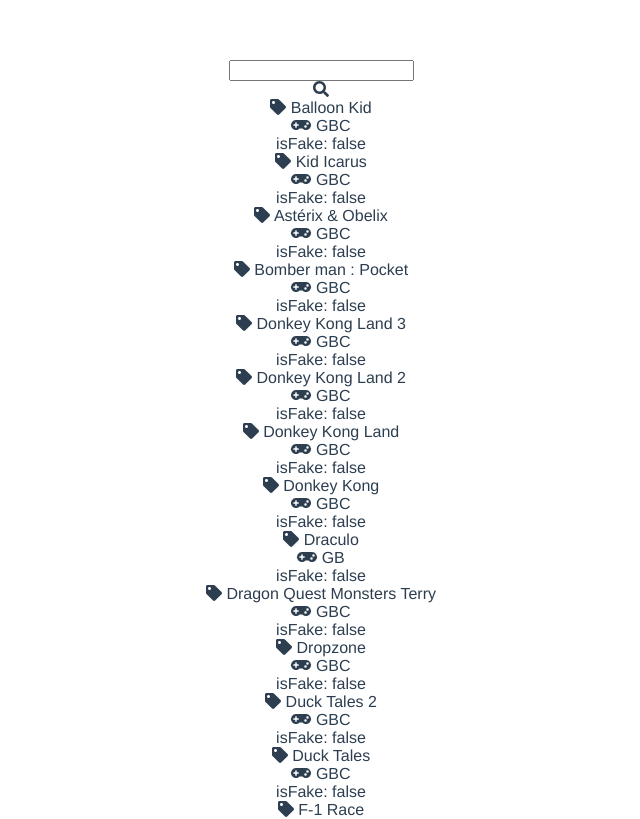
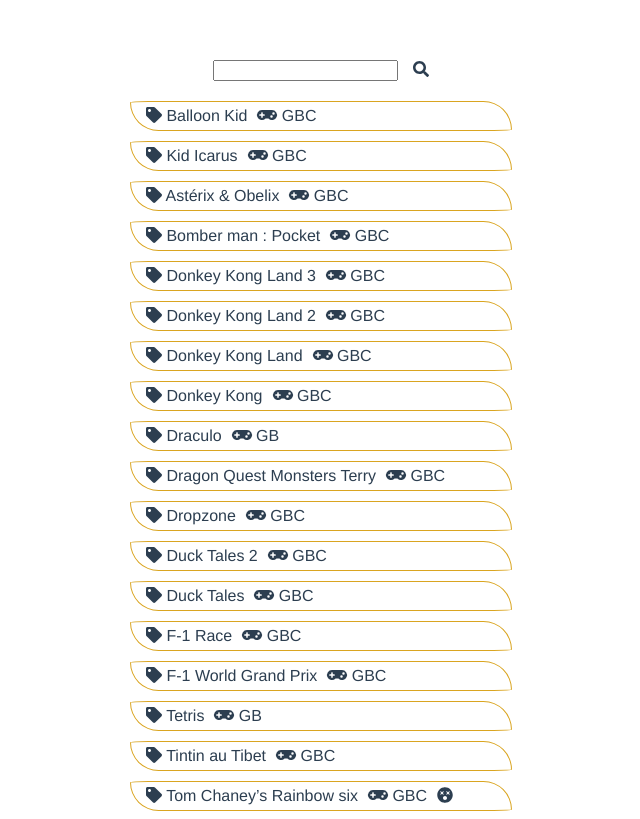
Before and after one commit to odGit/collection-viewer, a Vue app: page / in a window 1280 px wide. Shown: the top 819 px of the page, without its empty margins (319-959 px from the left). Built offline with nearby package versions, Linux system fonts and the light colour scheme.

Commit message:
add styling for single item

```diff
--- a/src/App.vue
+++ b/src/App.vue
@@ -1,29 +1,16 @@
 <template>
   <div id="app">
     <search v-model="searchText"/>
-    <font-awesome-icon :icon='searchIcon' />
     <div
       v-for="(item, index) in collectionData"
       :key='`list-item-${index}`'
+      class="collection"
     >
-      <div>
-        <font-awesome-icon :icon='titleIcon' />
-        <span>
-          {{ item.title }}
-        </span>
-      </div>
-      <div>
-        <font-awesome-icon :icon='platformIcon' />
-        <span>
-          {{ item.platform }}
-        </span>
-      </div>
-      <div>isFake:
-        <font-awesome-icon v-if="item.bootleg" :icon='bootlegIcon' />
-        <span>
-          {{ item.bootleg }}
-        </span>
-      </div>
+      <item
+        :title="item.title"
+        :platform="item.platform"
+        :isBootleg="item.bootleg"
+      />
     </div>
   </div>
 </template>
@@ -32,23 +19,18 @@
 import { Component, Vue } from 'vue-property-decorator';
 import json from '@/services/collection.json';
 import Search from '@/components/search.vue';
-// import { library } from '@fortawesome/fontawesome-svg-core';
-import { faGamepad, faSearch, faDizzy, faTag } from '@fortawesome/free-solid-svg-icons';
-import { FontAwesomeIcon } from '@fortawesome/vue-fontawesome';
+
+import Item from '@/components/item.vue';
 
 @Component({
   components: {
     Search,
-    FontAwesomeIcon
+    Item
   }
 })
 export default class App extends Vue {
   private collectionData: Collection.Game[] = json.collection;
   private searchText = '';
-  private searchIcon = faSearch;
-  private titleIcon = faTag;
-  private bootlegIcon = faDizzy;
-  private platformIcon = faGamepad;
 }
 </script>
 
@@ -61,4 +43,7 @@
   color: #2c3e50;
   margin-top: 60px;
 }
+.collection {
+  width: 100%;
+}
 </style>
--- /dev/null
+++ b/src/components/item.vue
@@ -0,0 +1,62 @@
+<template>
+  <div class="item">
+    <div class="item-element">
+      <font-awesome-icon :icon='titleIcon' />
+      <span>
+        {{ title }}
+      </span>
+    </div>
+    <div class="item-element">
+      <font-awesome-icon :icon='platformIcon' />
+      <span>
+        {{ platform }}
+      </span>
+    </div>
+    <div class="item-element">
+      <font-awesome-icon v-if="isBootleg" :icon='bootlegIcon' />
+    </div>
+  </div>
+</template>
+
+<script lang="ts">
+import { Component, Prop, Vue } from 'vue-property-decorator';
+import { FontAwesomeIcon } from '@fortawesome/vue-fontawesome';
+import { faGamepad, faDizzy, faTag } from '@fortawesome/free-solid-svg-icons';
+
+@Component({
+  components: {
+    FontAwesomeIcon
+  }
+})
+export default class Item extends Vue {
+  @Prop({ required: true })
+  title!: string;
+
+  @Prop({ required: true })
+  platform!: string;
+
+  @Prop({ required: true })
+  isBootleg!: boolean;
+
+  private titleIcon = faTag;
+  private bootlegIcon = faDizzy;
+  private platformIcon = faGamepad;
+}
+</script>
+
+<style>
+ .item {
+   width: auto;
+   display: inline-flex;
+   border: solid 1px;
+   border-radius: 10% 60px;
+   border-color: goldenrod;
+   padding: 5px 10px;
+   margin: 5px 0;
+   min-width: 360px;
+ }
+
+  .item-element {
+    padding: 0 5px;
+  }
+</style>
--- a/src/components/search.vue
+++ b/src/components/search.vue
@@ -1,14 +1,34 @@
 <template>
-  <div>
+  <div class="search">
     <input :value='value' @input='$emit("input", $event.target.value)'>
+    <font-awesome-icon :icon='searchIcon' />
   </div>
 </template>
 
 <script lang="ts">
 import { Component, Prop, Vue } from 'vue-property-decorator';
-@Component({})
+import { faSearch } from '@fortawesome/free-solid-svg-icons';
+import { FontAwesomeIcon } from '@fortawesome/vue-fontawesome';
+@Component({
+  components: {
+    FontAwesomeIcon
+  }
+})
 export default class Search extends Vue {
   @Prop({ required: false })
   value!: string;
+
+  private searchIcon = faSearch;
 }
 </script>
+
+<style scoped>
+  .search {
+    width: 100%;
+    min-width: 360px;
+    margin: 15px 0
+  }
+  .search > input {
+      margin-right: 15px;
+    }
+</style>
```
